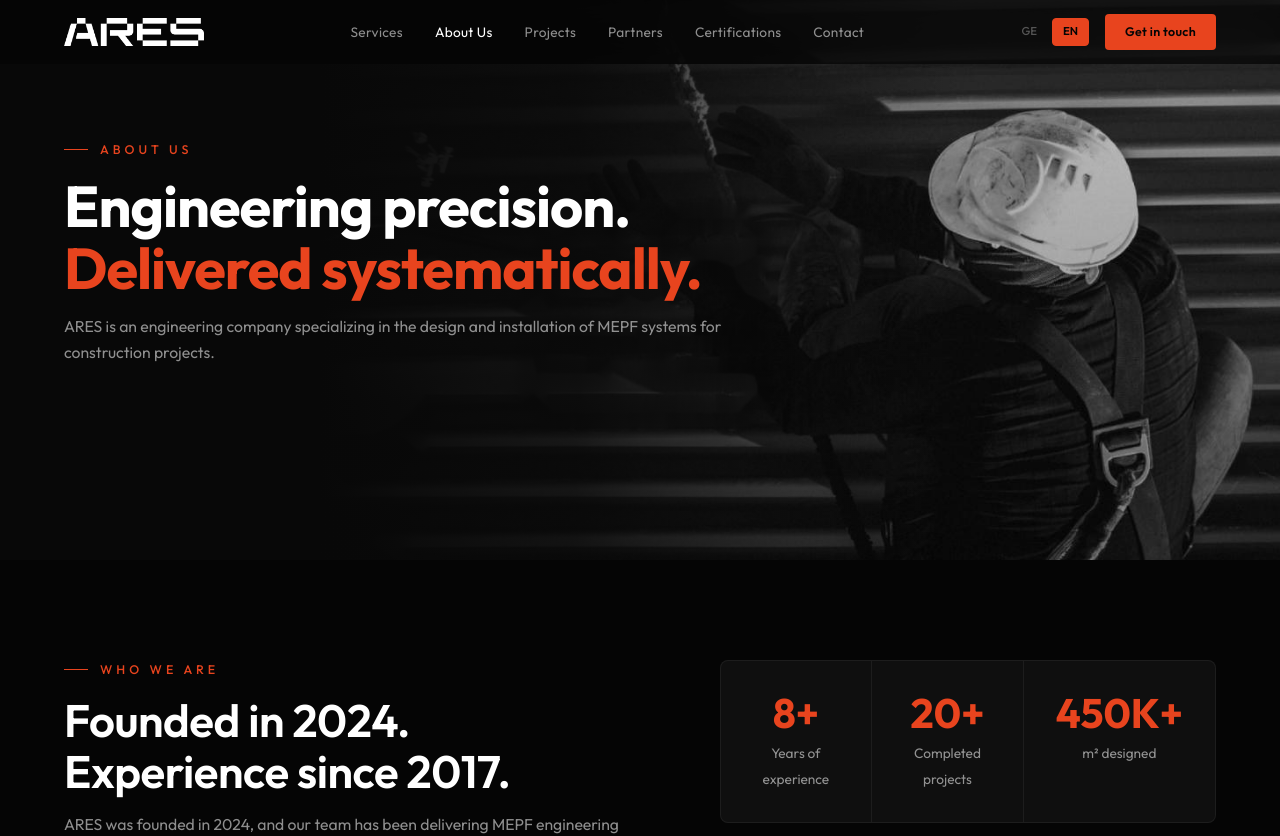
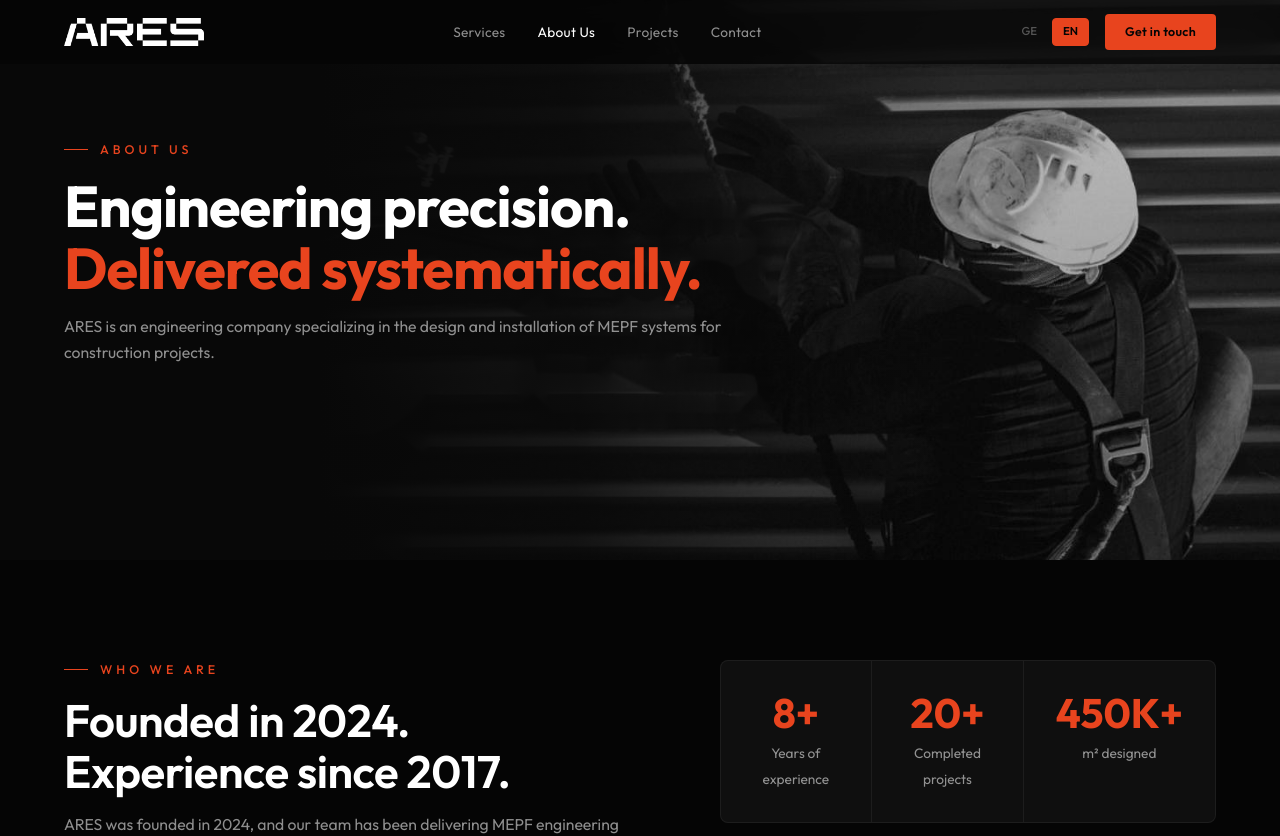
Before and after one commit to lukasturua9444/ares-ge, a Next.js app: page /about in a window 1280 px wide. Shown: the top 836 px of the page. Built offline with nearby package versions, Linux system fonts and the light colour scheme.

Commit message:
Step 2 (EN about): Remove Partners + Certifications nav links

```diff
--- a/src/app/about/page.js
+++ b/src/app/about/page.js
@@ -57,8 +57,6 @@
             <a href="/services" onClick={handleNavClick}>Services</a>
             <a href="/about" className="active-link" onClick={handleNavClick}>About Us</a>
             <a href="/projects" onClick={handleNavClick}>Projects</a>
-            <a href="/partners" onClick={handleNavClick}>Partners</a>
-            <a href="/certifications" onClick={handleNavClick}>Certifications</a>
             <a href="/contact" onClick={handleNavClick}>Contact</a>
           </div>
           <div className="nav-right">
@@ -174,7 +172,7 @@
             </div>
             <div className="footer-col">
               <h4>Navigation</h4>
-              <a href="/services">Services</a><a href="/about">About Us</a><a href="/projects">Projects</a><a href="/partners">Partners</a><a href="/contact">Contact</a>
+              <a href="/services">Services</a><a href="/about">About Us</a><a href="/projects">Projects</a><a href="/contact">Contact</a>
             </div>
             <div className="footer-col">
               <h4>Services</h4>
```
